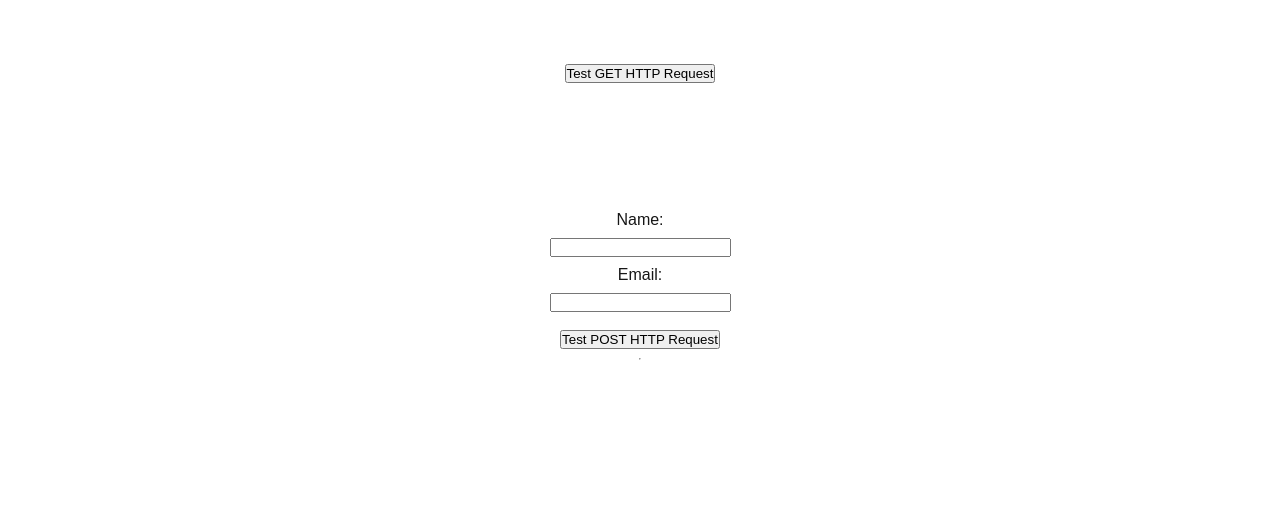
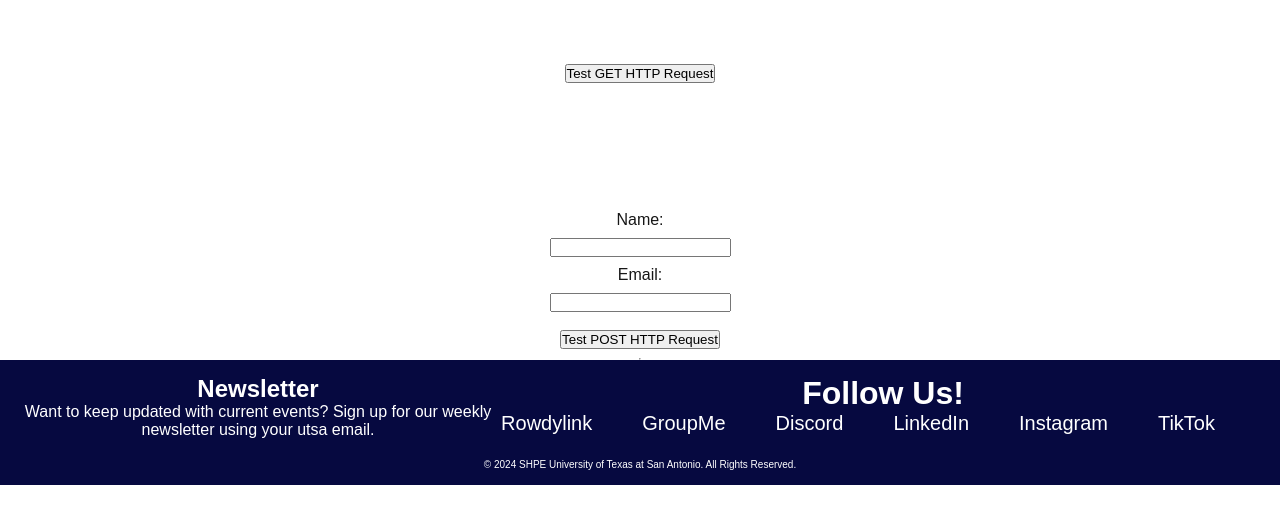
Before and after one commit to SHPEUTSA/MemberPortal, a Next.js app: page /http in a window 1280 px wide. Shown: the top 524 px of the page. Built offline with nearby package versions, Linux system fonts and the light colour scheme.

Commit message:
Set up footer
set up footer

```diff
--- /dev/null
+++ b/src/app/components/footer.js
@@ -0,0 +1,42 @@
+import Link from "next/link"
+
+export default function Footer(){
+    return (
+        <div>
+        <div className = "footerContainer">
+            <div className = "newsLetter">
+                <h2>Newsletter</h2>
+                <p2>Want to keep updated with current events? Sign up for our weekly newsletter using your utsa email.</p2>
+            </div>
+            <div className = "linkbox">
+                <h1>Follow Us!</h1>
+                <Link href = "https://utsa.campuslabs.com/engage/organization/shpe" target = "_blank">
+                Rowdylink
+                </Link>
+                <span></span>
+                <Link href = "https://web.groupme.com/join_group/52143137/laH3wqa2" target = "_blank" >
+                GroupMe
+                </Link>
+                <span></span>
+                <Link href = "https://discord.com/invite/sN9MVj5gfm" target = "_blank" >
+                Discord
+                </Link>
+                <span></span>
+                <Link href = "https://www.linkedin.com/company/shpe-university-of-texas-at-san-antonio/" target = "_blank">
+                LinkedIn
+                </Link>
+                <span></span>
+                <Link href = "https://www.instagram.com/shpe.utsa/?hl=en" target = "_blank" >
+                Instagram
+                </Link>
+                <span></span>
+                <Link href = "https://www.tiktok.com/@shpe.utsa" target = "_blank">
+                TikTok
+                </Link>
+                <span></span>
+            </div>
+        </div>
+        <p> © 2024 SHPE University of Texas at San Antonio. All Rights Reserved.</p>
+        </div>
+    )
+}
--- a/src/app/globals.css
+++ b/src/app/globals.css
@@ -23,6 +23,36 @@ body {
   -webkit-font-smoothing: antialiased;
   -moz-osx-font-smoothing: grayscale;
 }
+Footer {
+ color: white;
+ width: 100%;
+ background-color: rgb(6, 9, 64);
+ justify-content:center;
+ text-align: center;
+ padding: 15px;
+}
+.footerContainer{
+  display: flex;
+  flex-direction: row;
+}
+.newsLetter h1 {
+  font-size: 25px;
+  margin-bottom: 10px;
+}
+p {
+  margin-top: 20px;
+  font-size: 10px;
+}
+.linkbox a{
+  font-size: 20px;
+}
+.linkbox a:hover{
+  color:rgb(231, 124, 58);
+  text-decoration: underline;
+}
+.linkbox span{
+  padding: 25px;
+}
 
 * {
   box-sizing: border-box;
--- a/src/app/layout.js
+++ b/src/app/layout.js
@@ -1,5 +1,6 @@
 import localFont from "next/font/local";
 import "./globals.css";
+import Footer from "./components/footer";
 
 const geistSans = localFont({
   src: "./fonts/GeistVF.woff",
@@ -22,7 +23,13 @@ export default function RootLayout({ children }) {
     <html lang="en">
       <body className={`${geistSans.variable} ${geistMono.variable}`}>
         {children}
+        <div>
+          <footer >
+          <Footer />
+          </footer>
+        </div>
       </body>
     </html>
+
   );
 }
```
Also changed, not shown: src/app/page.js (+1 -90 lines).
